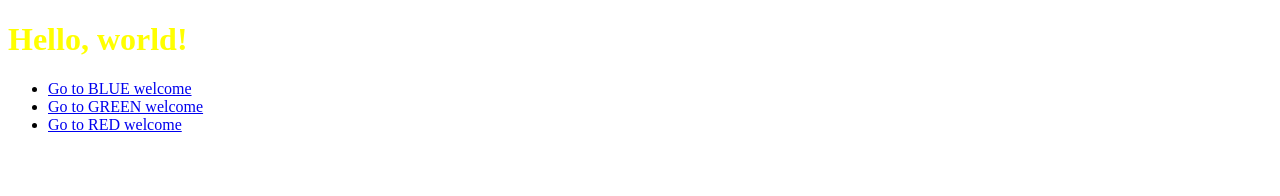
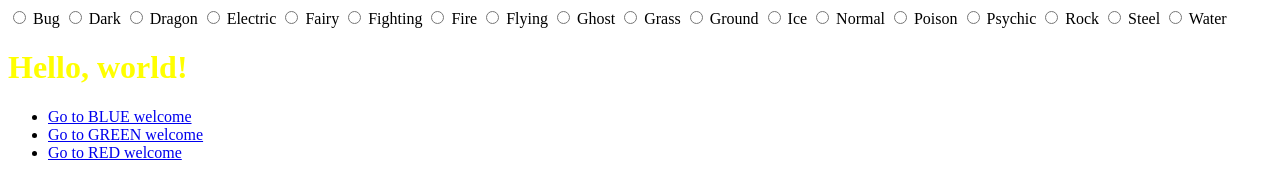
Before and after one commit to Alexander-L-S/Insane-Admiral, a plain HTML site: page Webpage3.html in a window 1280 px wide. Drawn offline with Linux system fonts and the light colour scheme.

Commit message:
added theme selector to all webpages

```diff
--- a/Webpage3.html
+++ b/Webpage3.html
@@ -9,6 +9,26 @@
         }
     </style>
     <body>
+      <div>
+          <input type="radio" name="PokemonType" onclick="document.bgColor='#A8B820'" value="Bug"> Bug
+          <input type="radio" name="PokemonType" onclick="document.bgColor='#705848'" value="Dark"> Dark
+          <input type="radio" name="PokemonType" onclick="document.bgColor='#7038F8'" value="Dragon"> Dragon
+          <input type="radio" name="PokemonType" onclick="document.bgColor='#F8D030'" value="Electric"> Electric
+          <input type="radio" name="PokemonType" onclick="document.bgColor='#EE99AC'" value="Fairy"> Fairy
+          <input type="radio" name="PokemonType" onclick="document.bgColor='#C03028'" value="Fighting"> Fighting
+          <input type="radio" name="PokemonType" onclick="document.bgColor='#F08030'" value="Fire"> Fire
+          <input type="radio" name="PokemonType" onclick="document.bgColor='#A890F0'" value="Flying"> Flying
+          <input type="radio" name="PokemonType" onclick="document.bgColor='#705898'" value="Ghost"> Ghost
+          <input type="radio" name="PokemonType" onclick="document.bgColor='78C850'" value="Grass"> Grass
+          <input type="radio" name="PokemonType" onclick="document.bgColor='#E0C068'" value="Ground"> Ground
+          <input type="radio" name="PokemonType" onclick="document.bgColor='#98D8D8'" value="Ice"> Ice
+          <input type="radio" name="PokemonType" onclick="document.bgColor='#A8A878'" value="Normal"> Normal
+          <input type="radio" name="PokemonType" onclick="document.bgColor='#A040A0'" value="Poison"> Poison
+          <input type="radio" name="PokemonType" onclick="document.bgColor='#F85888'" value="Psychic"> Psychic
+          <input type="radio" name="PokemonType" onclick="document.bgColor='#B8A038'" value="Rock"> Rock
+          <input type="radio" name="PokemonType" onclick="document.bgColor='#B8B8D0'" value="Steel"> Steel
+          <input type="radio" name="PokemonType" onclick="document.bgColor='#6890F0'" value="Water"> Water
+      </div>
         <h1>Hello, world!</h1>
         <ul>
           <li><a href="https://alexander-l-s.github.io/Insane-Admiral/">Go to BLUE welcome</a></li>
```
Also changed, not shown: Webpage1.html (+20 -0 lines), Webpage2.html (+20 -0 lines), index.html (+1 -1 lines).
